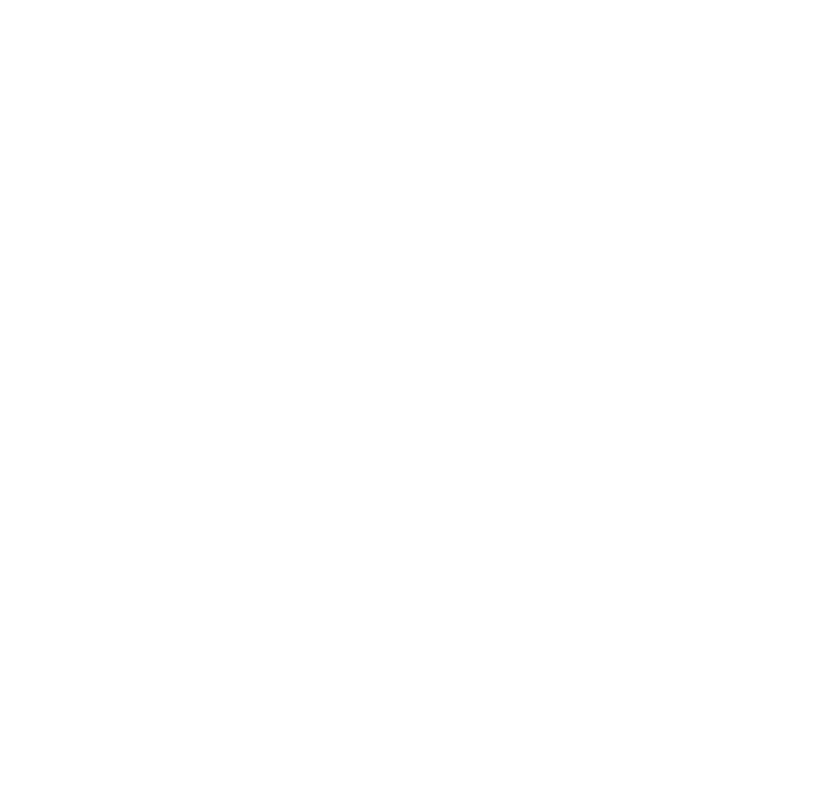
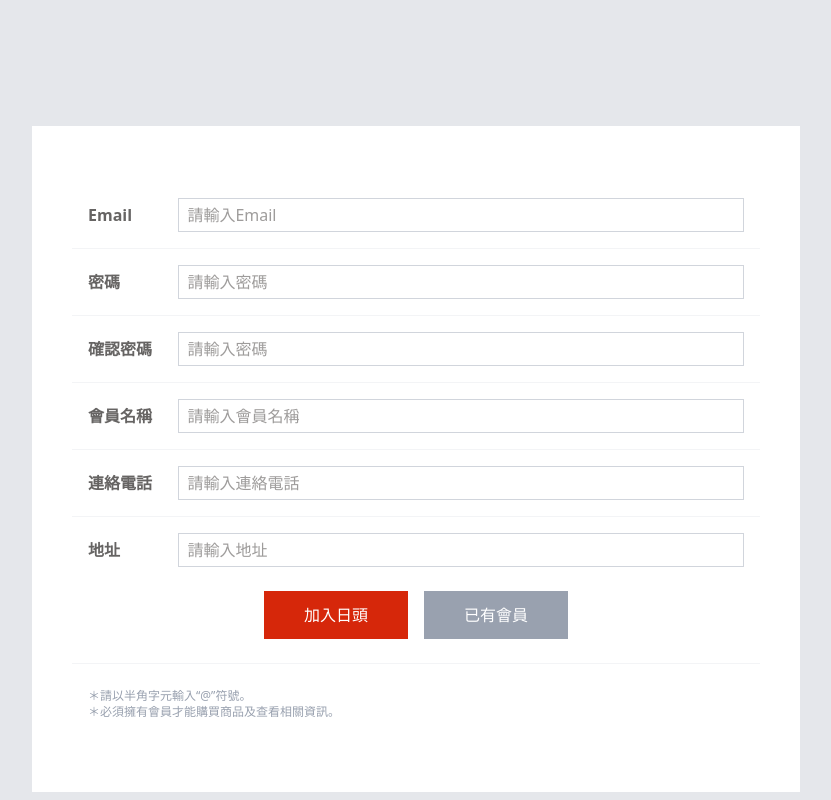
Before and after one commit to TT3x3/japan-hot-hot, a Vue app: page /login in a window 1280 px wide. Shown: the part 640-1440 px from the top of the page, without its empty margins (224-1055 px from the left). Before the commit the page ends 800 px from the top, so only its background shows below. Built offline with nearby package versions, Linux system fonts and the light colour scheme.

Commit message:
Adjust title color scheme, remove header title, add AppLogin page

```diff
--- a/src/components/AppHeader.vue
+++ b/src/components/AppHeader.vue
@@ -5,7 +5,7 @@
         <img src="../assets/images/logo-s.png" alt="logo-small" class="w-[160px]">
       </router-link>
       <ul class="flex flex-col gap-3 [writing-mode:vertical-rl] text-base-heavy">
-        <li v-if="signIn === false">登入 / 註冊</li>
+        <router-link v-if="signIn === false" to="/login" class="hover:text-gray-400">登入 / 註冊</router-link>
         <li v-if="signIn === true">登出</li>
         <li v-if="signIn === true">會員中心</li>
         <li>關於我</li>
@@ -24,11 +24,6 @@ export default {
       signIn: false,
     };
   },
-  computed:{
-    pageTitle() {
-      return this.$route.meta.title;
-    }
-  }
 }
 </script>
 
--- /dev/null
+++ b/src/pages/AppLogin.vue
@@ -0,0 +1,95 @@
+<template>
+    <div>
+        <div class="flex justify-center items-center py-8">
+            <h1 class="text-3xl text-center tracking-[2rem] text-base-heavy">加入日頭</h1>
+        </div>
+        <!-- top -->
+        <div class="relative h-80 overflow-hidden">
+            <img src="../assets/images/tour-banner.jpg" alt="tour-banner" class=" w-full h-full object-cover">
+        </div>
+        <div class="bg-gray-200">
+            <div class="mx-auto max-w-[80%] flex justify-between items-center">
+                <div class="flex flex-col gap-32 w-full justify-center">
+                    <div></div>
+                    <!-- 登入區塊 -->
+                    <div class="flex flex-col justify-center items-center gap-12">
+                        <form class="bg-white px-10 py-18 w-full max-w-3xl flex flex-col gap-6 justify-center">
+                            <div class="flex flex-col gap-4">
+                                <div class="flex gap-2 items-center px-4">
+                                    <label for="emailInput"
+                                        class="inline-block w-24 font-bold text-base-light">Email</label>
+                                    <input id="emailInput" type="email"
+                                        class="w-full border border-gray-300 px-2 py-1 text-base-heavy"
+                                        placeholder="請輸入Email">
+                                </div>
+                                <div class="w-full h-px bg-gray-100"></div>
+                                <div class="flex gap-2 items-center px-4">
+                                    <label for="passwordInput"
+                                        class="inline-block w-24 font-bold text-base-light">密碼</label>
+                                    <input id="passwordInput" type="password"
+                                        class="w-full border border-gray-300 px-2 py-1 text-base-heavy"
+                                        placeholder="請輸入密碼">
+                                </div>
+                                <div class="w-full h-px bg-gray-100"></div>
+                                <div class="flex gap-2 items-center px-4">
+                                    <label for="confirmPasswordInput"
+                                        class="inline-block w-24 font-bold text-base-light">確認密碼</label>
+                                    <input id="confirmPasswordInput" type="password"
+                                        class="w-full border border-gray-300 px-2 py-1 text-base-heavy"
+                                        placeholder="請輸入密碼">
+                                </div>
+                                <div class="w-full h-px bg-gray-100"></div>
+                                <div class="flex gap-2 items-center px-4">
+                                    <label for="usernameInput"
+                                        class="inline-block w-24 font-bold text-base-light">會員名稱</label>
+                                    <input id="usernameInput" type="text"
+                                        class="w-full border border-gray-300 px-2 py-1 text-base-heavy"
+                                        placeholder="請輸入會員名稱">
+                                </div>
+                                <div class="w-full h-px bg-gray-100"></div>
+                                <div class="flex gap-2 items-center px-4">
+                                    <label for="phoneInput"
+                                        class="inline-block w-24 font-bold text-base-light">連絡電話</label>
+                                    <input id="phoneInput" type="tel"
+                                        class="w-full border border-gray-300 px-2 py-1 text-base-heavy"
+                                        placeholder="請輸入連絡電話">
+                                </div>
+                                <div class="w-full h-px bg-gray-100"></div>
+                                <div class="flex gap-2 items-center px-4">
+                                    <label for="addressInput"
+                                        class="inline-block w-24 font-bold text-base-light">地址</label>
+                                    <input id="addressInput" type="text"
+                                        class="w-full border border-gray-300 px-2 py-1 text-base-heavy"
+                                        placeholder="請輸入地址">
+                                </div>
+                            </div>
+                            <div class="flex gap-4 justify-center items-center">
+                                <button type="submit"
+                                    class="w-36 cursor-pointer bg-hot-red text-white px-10 py-3  hover:bg-red-500 active:bg-red-700 transition-colors">加入日頭</button>
+                                <button
+                                    class="w-36 cursor-pointer bg-gray-400 text-white px-10 py-3  hover:bg-gray-300 active:bg-gray-500 transition-colors">已有會員</button>
+                            </div>
+                            <!-- <p class="text-center text-sm px-4 cursor-pointer text-base-light">忘記密碼了嗎？</p> -->
+                            <div class="w-full h-px bg-gray-100"></div>
+                            <div>
+                                <p class="text-xs px-4 text-gray-400">＊請以半角字元輸入“@”符號。</p>
+                                <p class="text-xs px-4 text-gray-400">＊必須擁有會員才能購買商品及查看相關資訊。</p>
+                            </div>
+                        </form>
+                    </div>
+                    <div></div>
+                </div>
+            </div>
+        </div>
+    </div>
+</template>
+
+<script>
+export default {
+    name: 'AppLogin',
+    data() {
+        return {
+        };
+    },
+}
+</script>
--- a/src/pages/TourPage.vue
+++ b/src/pages/TourPage.vue
@@ -1,7 +1,7 @@
 <template>
     <div class="flex flex-col gap-32 w-full">
         <div class="flex justify-center items-center pt-8">
-            <h1 class="text-3xl text-center tracking-[2rem]">行程</h1>
+            <h1 class="text-3xl text-center tracking-[2rem] text-base-heavy">行程</h1>
         </div>
 
 
--- a/src/router/index.js
+++ b/src/router/index.js
@@ -4,6 +4,7 @@ import Router from "vue-router";
 // import 頁面
 import AppHome from "@/pages/AppHome.vue";
 import TourPage from "@/pages/TourPage.vue";
+import AppLogin from "@/pages/AppLogin.vue";
 
 Vue.use(Router);
 
@@ -14,17 +15,16 @@ export default new Router({
       path: "/",
       name: "home",
       component: AppHome,
-      meta: {
-        title: null,
-      },
     },
     {
       path: "/tour",
       name: "tour",
       component: TourPage,
-      meta: {
-        title: "行程",
-      },
+    },
+    {
+      path: "/login",
+      name: "login",
+      component: AppLogin,
     },
   ],
 });
```
